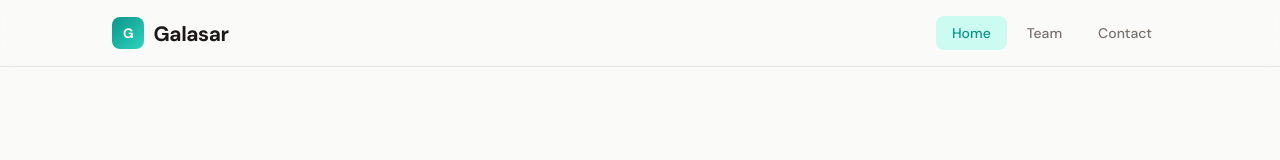
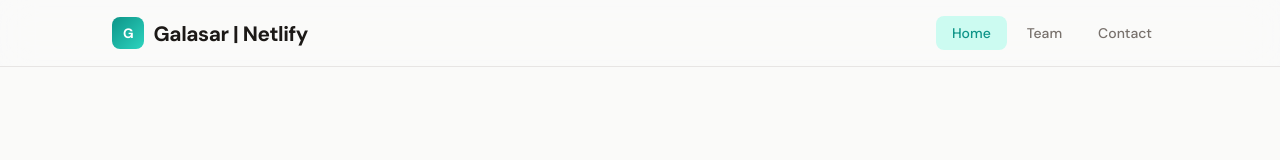
Before and after one commit to pardeepdhingra/galasar.com, a plain HTML site: page index.html in a window 1280 px wide. Shown: the top 160 px of the page. Drawn offline with Linux system fonts and the light colour scheme.

Commit message:
Update index.html

```diff
--- a/index.html
+++ b/index.html
@@ -16,7 +16,7 @@
     <div class="header-inner">
       <a href="/" class="logo">
         <div class="logo-mark">G</div>
-        Galasar
+        Galasar  | Netlify
       </a>
       <nav>
         <a href="/" class="active">Home</a>
```
